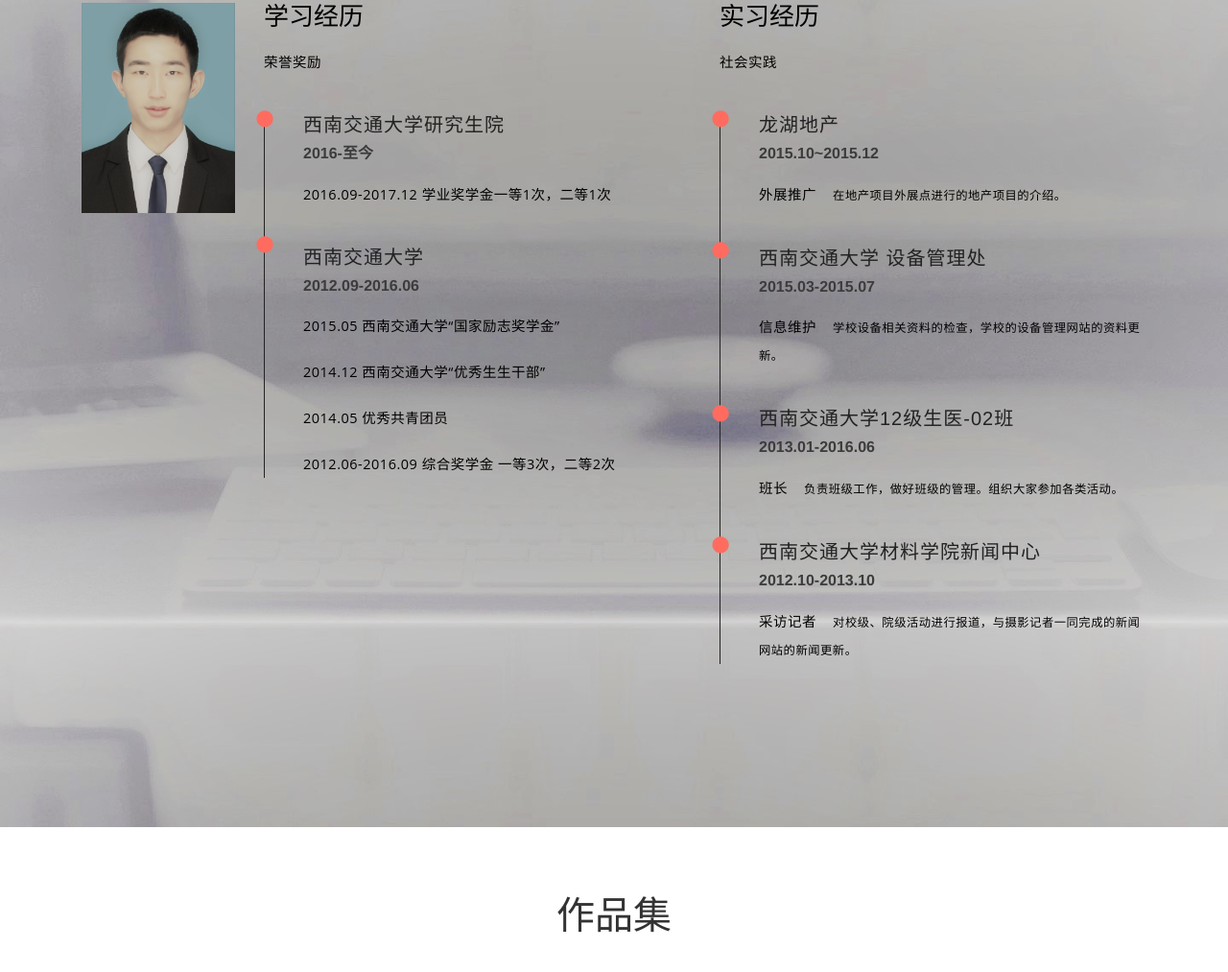
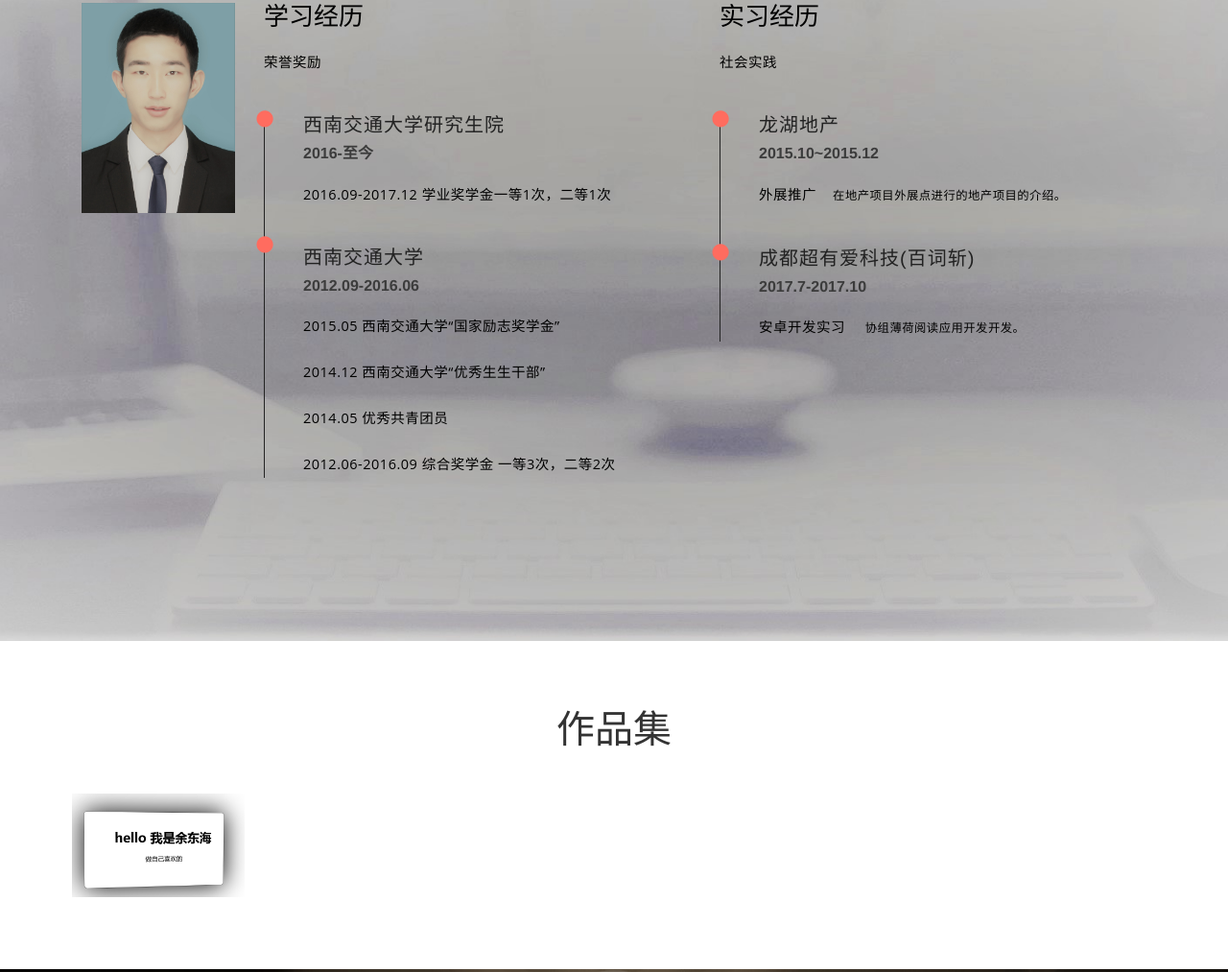
Before and after one commit to yudonghai789/PersonalResume, a plain HTML site: page index.html in a window 1280 px wide. Shown: the part 2813-3826 px from the top of the page at 96% size. Drawn offline with nearby package versions, Linux system fonts and the light colour scheme; a web font is replaced by a local one.

Commit message:
Update index.html

```diff
--- a/index.html
+++ b/index.html
@@ -418,21 +418,9 @@
 							<span class="fa fa-circle "></span>
 						</div>
 						<div class="exp_grid1 ">
-							<h4> 西南交通大学 设备管理处</h4>
-							<h5>2015.03-2015.07</h5>
-							<p>信息维护&nbsp;&nbsp;&nbsp;&nbsp;<small>学校设备相关资料的检查，学校的设备管理网站的资料更新。</small></p>
-							<span class="fa fa-circle "></span>
-						</div>
-						<div class="exp_grid1 ">
-							<h4>西南交通大学12级生医-02班</h4>
-							<h5>2013.01-2016.06</h5>
-							<p>班长&nbsp;&nbsp;&nbsp;&nbsp;<small>负责班级工作，做好班级的管理。组织大家参加各类活动。</small></p>
-							<span class="fa fa-circle "></span>
-						</div>
-						<div class="exp_grid1 ">
-							<h4>西南交通大学材料学院新闻中心</h4>
-							<h5>2012.10-2013.10</h5>
-							<p>采访记者&nbsp;&nbsp;&nbsp;&nbsp;<small>对校级、院级活动进行报道，与摄影记者一同完成的新闻网站的新闻更新。</small></p>
+							<h4>成都超有爱科技(百词斩)</h4>
+							<h5>2017.7-2017.10</h5>
+							<p>安卓开发实习&nbsp;&nbsp;&nbsp;&nbsp;<small> 协组薄荷阅读应用开发开发。</small></p>
 							<span class="fa fa-circle "></span>
 						</div>
 					</div>
```
